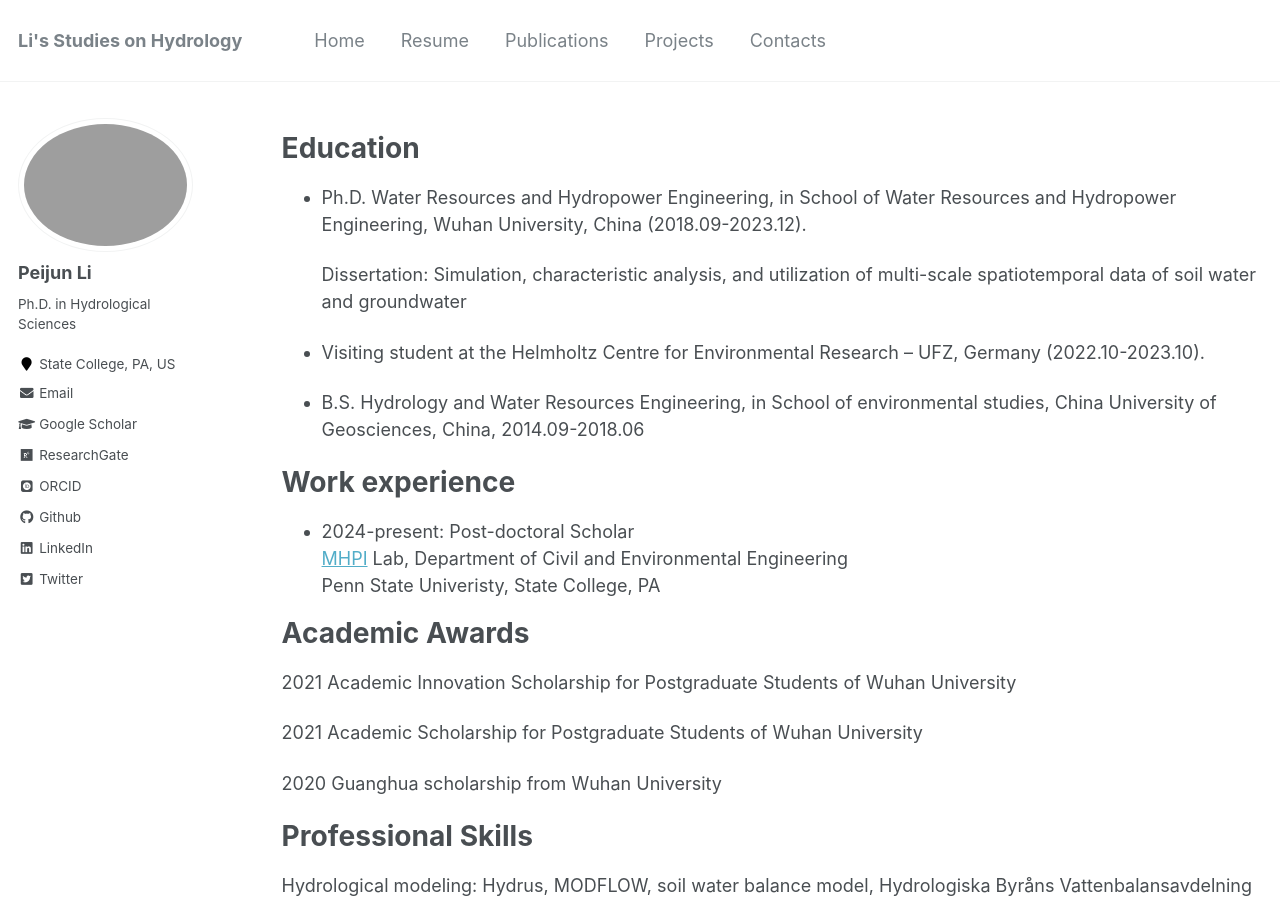
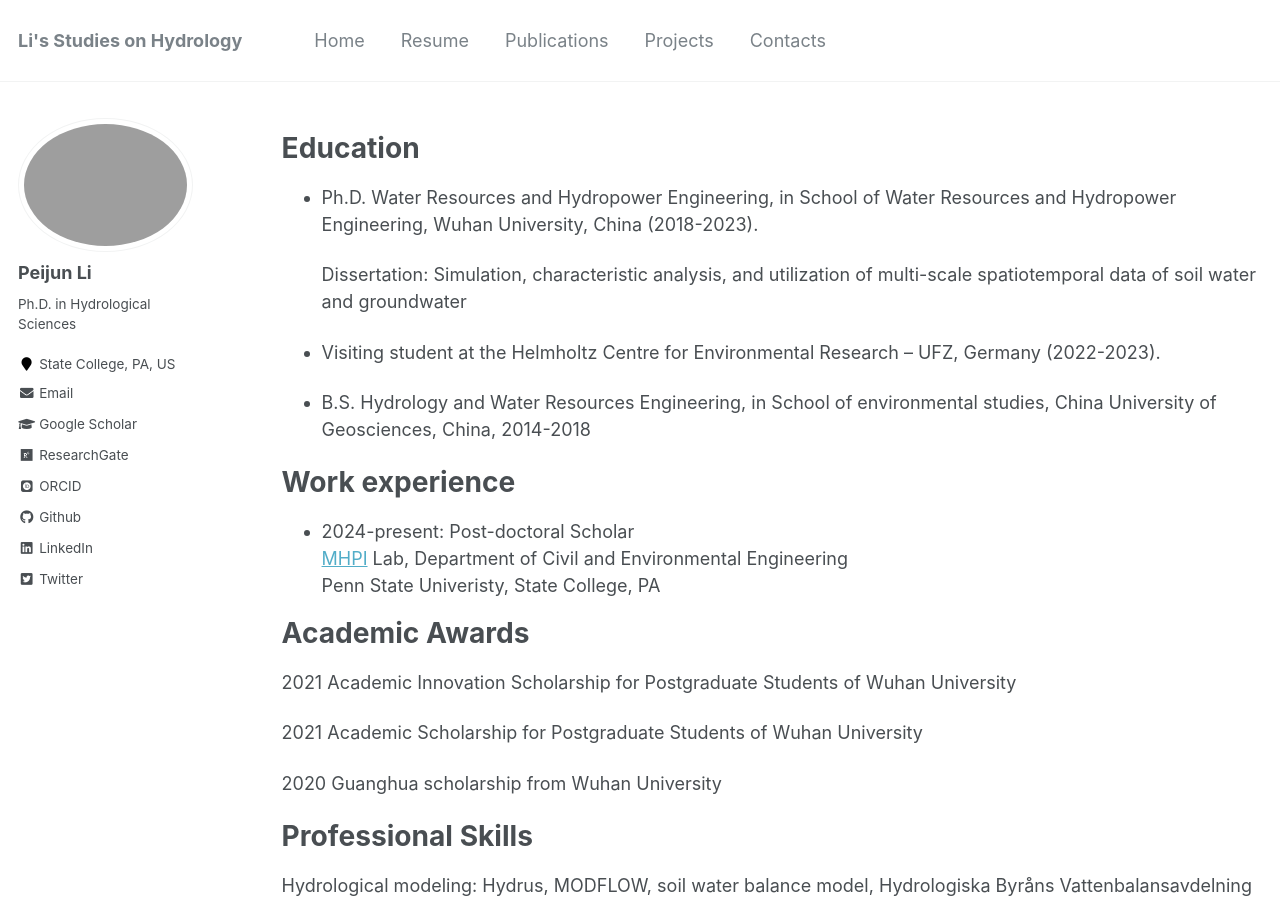
Before and after one commit to PercyLeeMaxWell/PercyLeeMaxWell.github.io, a Jekyll site: the page built from _pages/resume.md, in a window 1280 px wide and 900 px high. Built offline with Jekyll 4.4.1, drawn with Linux system fonts in a browser that asks for light colours; some web fonts are replaced.

Commit message:
update cv year

```diff
--- a/_pages/resume.md
+++ b/_pages/resume.md
@@ -10,13 +10,13 @@ redirect_from:
 
 Education
 ======
-* Ph.D. Water Resources and Hydropower Engineering, in School of Water Resources and Hydropower Engineering, Wuhan University, China (2018.09-2023.12).
+* Ph.D. Water Resources and Hydropower Engineering, in School of Water Resources and Hydropower Engineering, Wuhan University, China (2018-2023).
 
   Dissertation: Simulation, characteristic analysis, and utilization of multi-scale spatiotemporal data of soil water and groundwater
 
-* Visiting student at the Helmholtz Centre for Environmental Research – UFZ, Germany (2022.10-2023.10).
+* Visiting student at the Helmholtz Centre for Environmental Research – UFZ, Germany (2022-2023).
 
-* B.S. Hydrology and Water Resources Engineering, in School of environmental studies, China University of Geosciences, China, 2014.09-2018.06
+* B.S. Hydrology and Water Resources Engineering, in School of environmental studies, China University of Geosciences, China, 2014-2018
 
 Work experience
 ======
```
